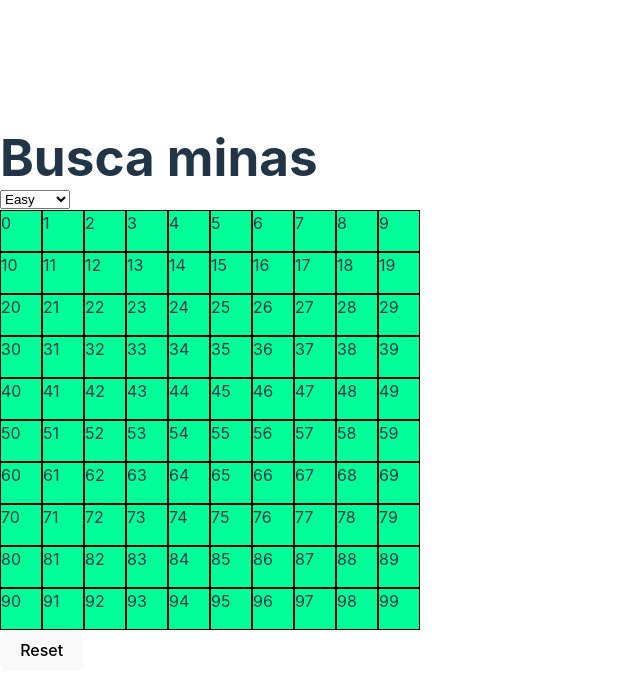
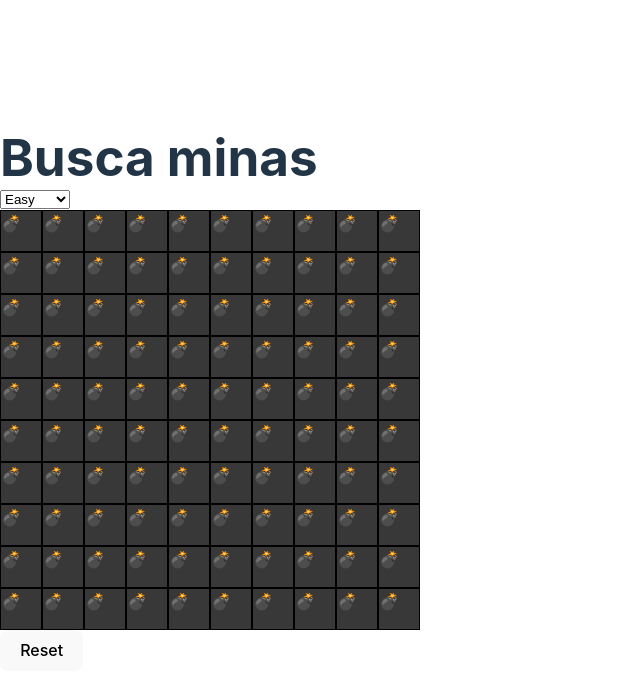
Before and after one commit to devMilo031/busca-minas, a React (Vite) app: page / in a window 1280 px wide. Shown: the top 694 px of the page, without its empty margins (0-640 px from the left). Built offline with nearby package versions, Linux system fonts and the light colour scheme.

Commit message:
Creamos las constantes de mina y vacio, y se puede renderizar el segun lo que contenga.

```diff
--- a/src/App.css
+++ b/src/App.css
@@ -4,17 +4,24 @@
 }
 
 /*APP*/
-.testHandleClick {
+.square {
   height: 40px;
   width: 40px;
-  background-color: #0f9;
+  background-color: #245843;
   border: 1px solid #000;
+  cursor: pointer;
+
+}
+
+.square.isSelected {
+  background-color: #383839;
 }
 
 .bm-board.bm-easy-mode {
   display: grid;
   grid-template-columns: repeat(10, 1fr);
 }
+
 
 .bm-board.bm-medium-mode {
   display: grid;
--- a/src/App.jsx
+++ b/src/App.jsx
@@ -1,19 +1,26 @@
 import './App.css'
 
 import { useState } from 'react'
-import { gameMode } from './constants'
+import { gameMode, PIECES } from './constants'
 import { ButtomGameMode } from './components/ButtomGameMode'
 import { Square } from './components/Square'
 
 function App() {
 
   const [board, setBoard] = useState(() => Array(gameMode.easy).fill(null))
+  const [mina, setMina] = useState(PIECES.blanco)
+
+  const updateBoard = (index) => {
+    const newBoard = [...board]
+    newBoard[index]
+    setBoard(newBoard)
+  }
 
   return (
     <main className='bm-game'>
       <h1>Busca minas</h1>
       <div className='bm-game-mode'>
-        <ButtomGameMode/>
+        <ButtomGameMode />
       </div>
       <section className='bm-board bm-easy-mode'>
         {
@@ -22,8 +29,10 @@ function App() {
               <Square
                 key={index}
                 index={index}
+                updateBoard={updateBoard}
+                isSelected={mina === PIECES.mina}
               >
-                {index}
+                {mina ? PIECES.mina : PIECES.blanco}
               </Square>
             )
           })
--- a/src/components/Square.jsx
+++ b/src/components/Square.jsx
@@ -1,12 +1,19 @@
-export function Square({index, children}) {
+import { useState } from "react"
+
+export function Square({index, children, updateBoard, isSelected}) {
+
+    const [square,setSqaure] = useState(()=>{
+
+    })
+
+    const className = `square ${isSelected ? '' : 'isSelected'}`
+
     const handleClick = () => {
         console.log('Diste click')
+        updateBoard(index)
     }
-
-    index=0
-    console.log(index)
     return (
-        <div onClick={handleClick} className="testHandleClick">
+        <div onClick={handleClick} className={className}>
             {children}
         </div>
     )
--- a/src/constants.js
+++ b/src/constants.js
@@ -3,3 +3,8 @@ export const gameMode = {
     medium: 20 * 20,
     hard: 30 * 30,
 };
+
+export const PIECES = {
+    mina: '💣',
+    blanco: ' '
+}
```
